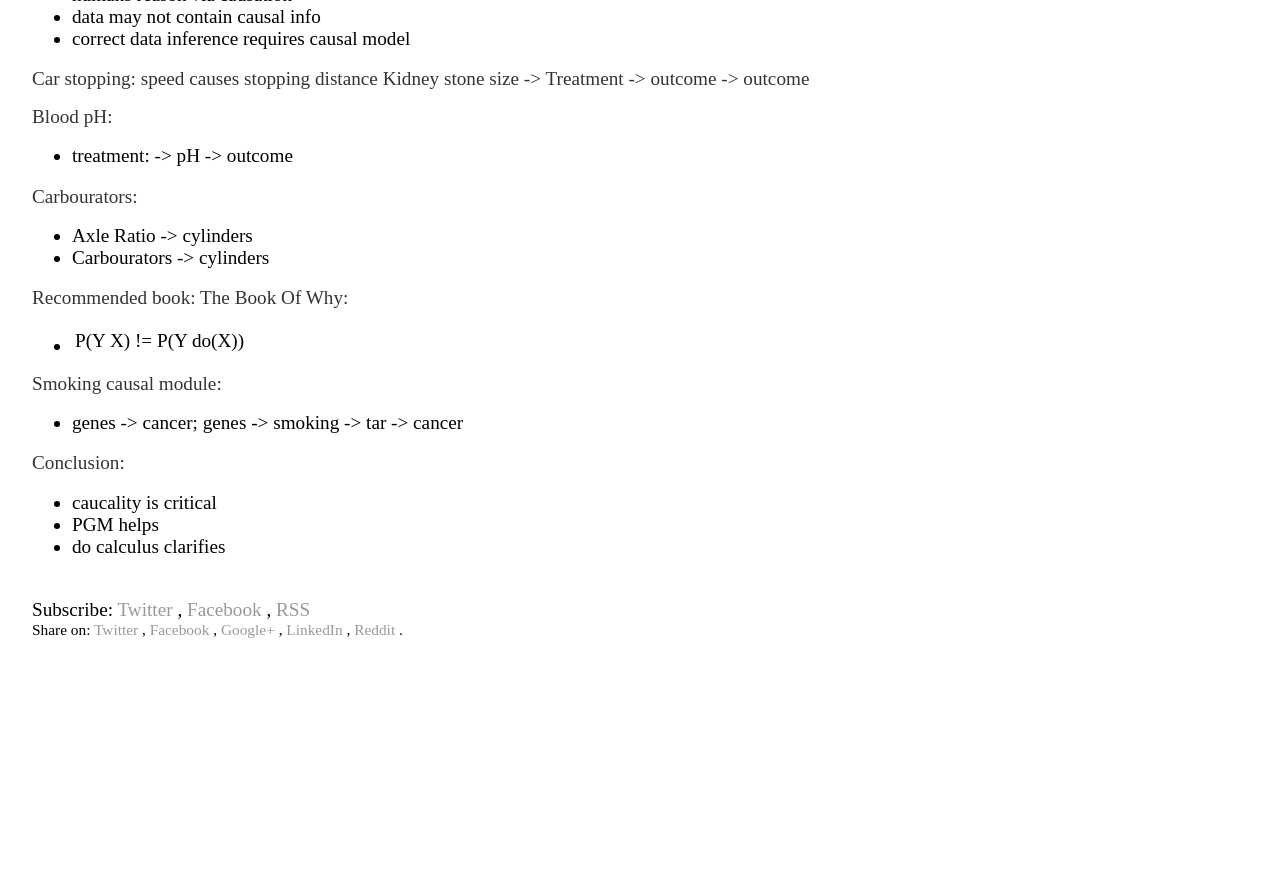
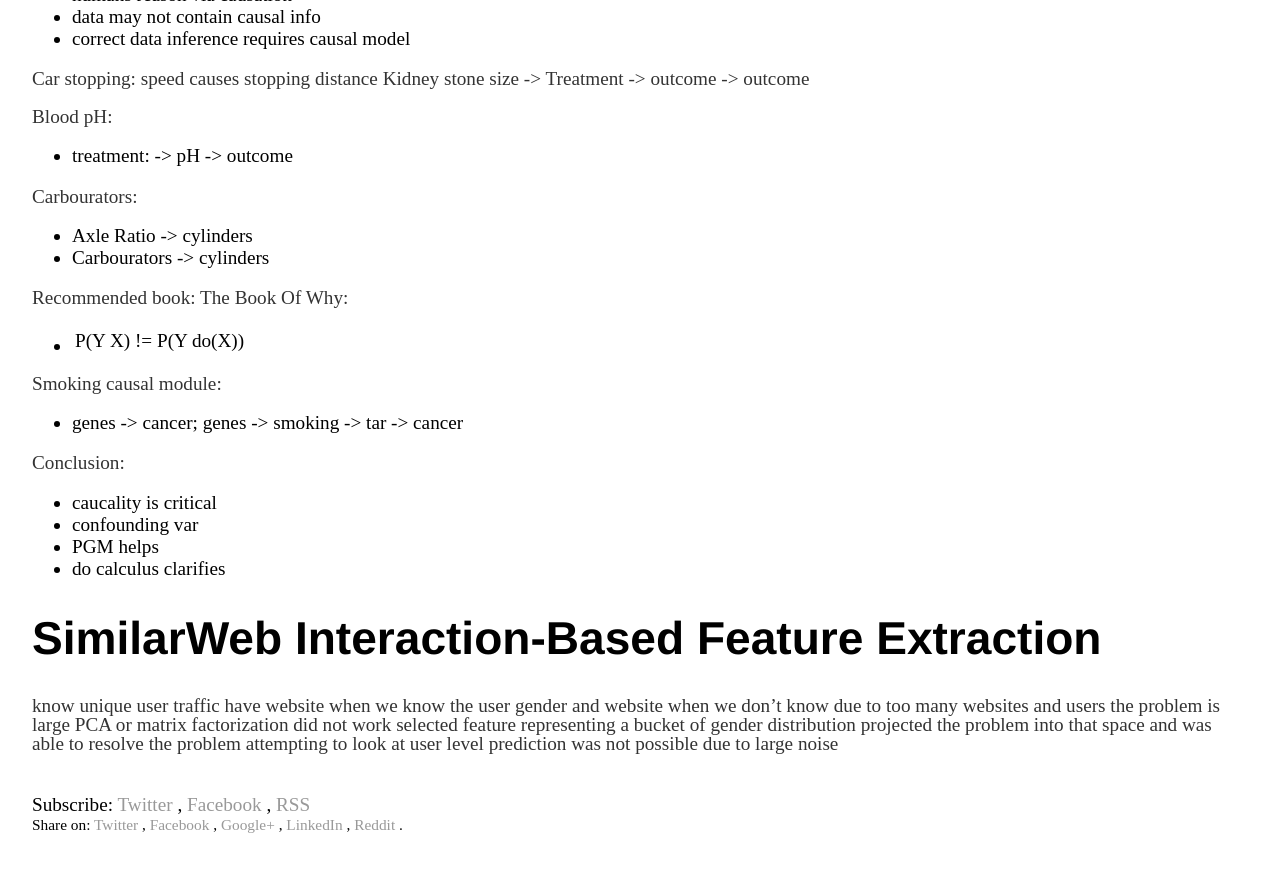
Before and after one commit to vackosar/vackosar.github.io, a Jekyll site: the page built from _posts/2018-10-03-Spark-N-AI-Summit-EU.md, in a window 1280 px wide and 900 px high, scrolled down 2653 px. Shown: the top 872 px of the window. Built offline with Jekyll 4.4.1, drawn with Linux system fonts in a browser that asks for light colours; comment, search, counter and statistics services are not loaded; before the commit the page ends 3358 px from its top, so only the background shows below that.

Commit message:
spark-summit

```diff
--- a/_posts/2018-10-03-Spark-N-AI-Summit-EU.md
+++ b/_posts/2018-10-03-Spark-N-AI-Summit-EU.md
@@ -130,5 +130,17 @@
 
 Conclusion:
 - caucality is critical
+- confounding var
 - PGM helps
 - do calculus clarifies
+
+
+# SimilarWeb Interaction-Based Feature Extraction
+
+know unique user traffic
+have website when we know the user gender and website when we don't know
+due to too many websites and users the problem is large
+PCA or matrix factorization did not work
+selected feature representing a bucket of gender distribution
+projected the problem into that space and was able to resolve the problem
+attempting to look at user level prediction was not possible due to large noise
```
